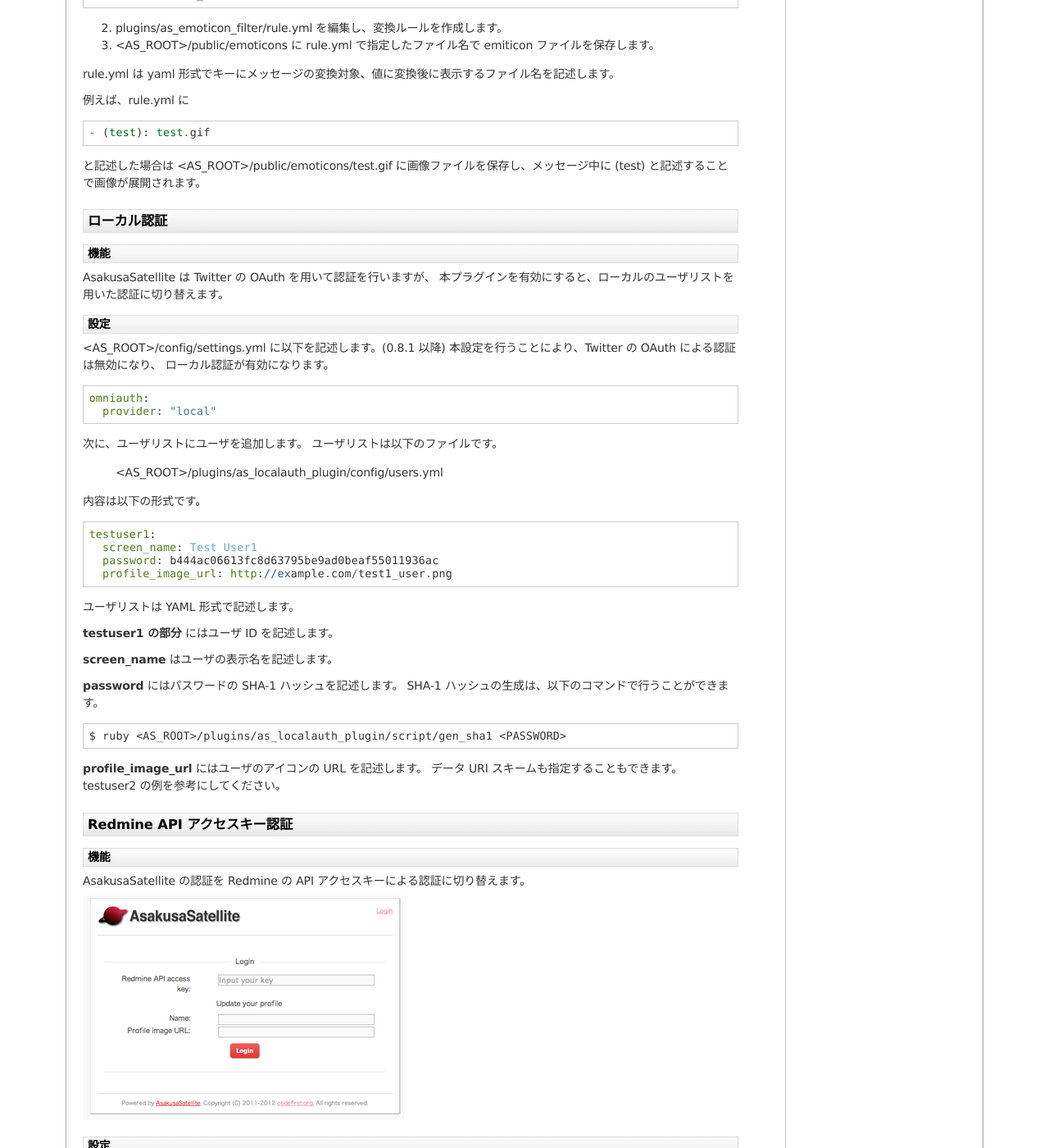
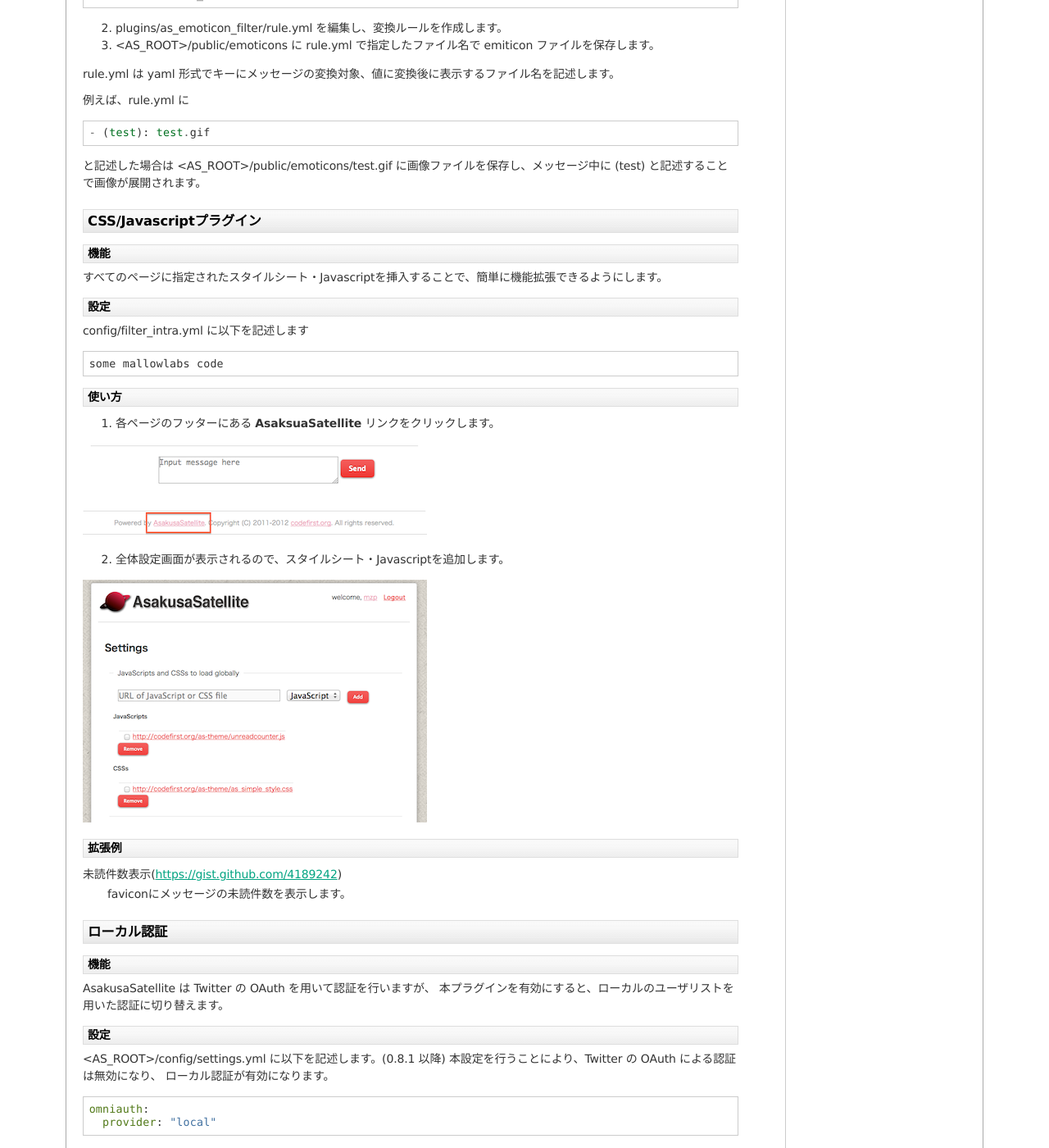
Before and after one commit to codefirst/asakusa-satellite-manual, a Sphinx documentation site: the page built from source/plugin.rst, in a window 1280 px wide and 1400 px high, scrolled down 3069 px. Shown: the whole window at 82% size. Built offline with Sphinx 7.4.7, drawn with Linux system fonts in a browser that asks for light colours; some of the changed text lies outside the part shown.

Commit message:
add manual: css/js plugin

```diff
--- a/source/plugin.rst
+++ b/source/plugin.rst
@@ -185,6 +185,38 @@
 
 と記述した場合は <AS_ROOT>/public/emoticons/test.gif に画像ファイルを保存し、メッセージ中に (test) と記述することで画像が展開されます。
 
+CSS/Javascriptプラグイン
+----------------------------
+
+機能
+^^^^^^^^^^^^^^^^^^^^^^^^^^^^
+すべてのページに指定されたスタイルシート・Javascriptを挿入することで、簡単に機能拡張できるようにします。
+
+設定
+^^^^^^^^^^^^^^^^^^^^^^^^^^^^
+
+config/filter\_intra.yml に以下を記述します
+
+.. code-block:: ruby
+
+  some mallowlabs code
+
+使い方
+^^^^^^^^^^^^^^^^^^^^^^^^^^^^
+
+1. 各ページのフッターにある **AsaksuaSatellite** リンクをクリックします。
+
+.. image:: images/about_link.png
+
+2. 全体設定画面が表示されるので、スタイルシート・Javascriptを追加します。
+
+.. image:: images/plugin_css_js.png
+
+拡張例
+^^^^^^^^^^^^^^^^^^^^^^^^^^^^
+
+未読件数表示(https://gist.github.com/4189242)
+    faviconにメッセージの未読件数を表示します。
 
 ローカル認証
 -----------------------
```
Also changed, not shown: source/images/plugin_css_js.png (added).
